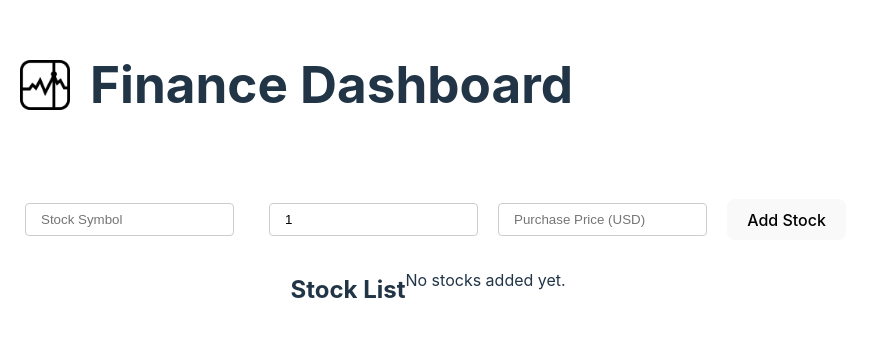
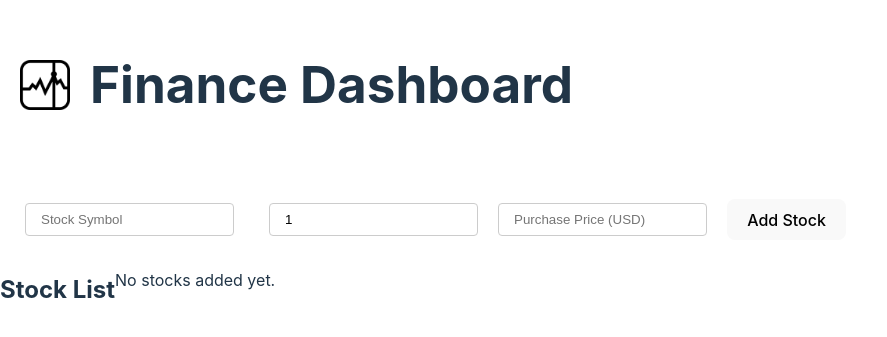
Before and after one commit to jayelinjiaqi/capstone-jayelin-se100, a React (Vite) app: page / in a window 1280 px wide. Shown: the part 235-572 px from the top of the page, without its empty margins (0-887 px from the left). Built offline with nearby package versions, Linux system fonts and the light colour scheme.

Commit message:
left stock list

```diff
--- a/src/App.css
+++ b/src/App.css
@@ -10,10 +10,10 @@
 
 .stock-list{
   display: flex;
-  justify-content: center;
+  justify-content: left;
 }
 
 .stock-info{
   display: flex;
-  justify-content: center;
+  justify-content: left;
 }
```
